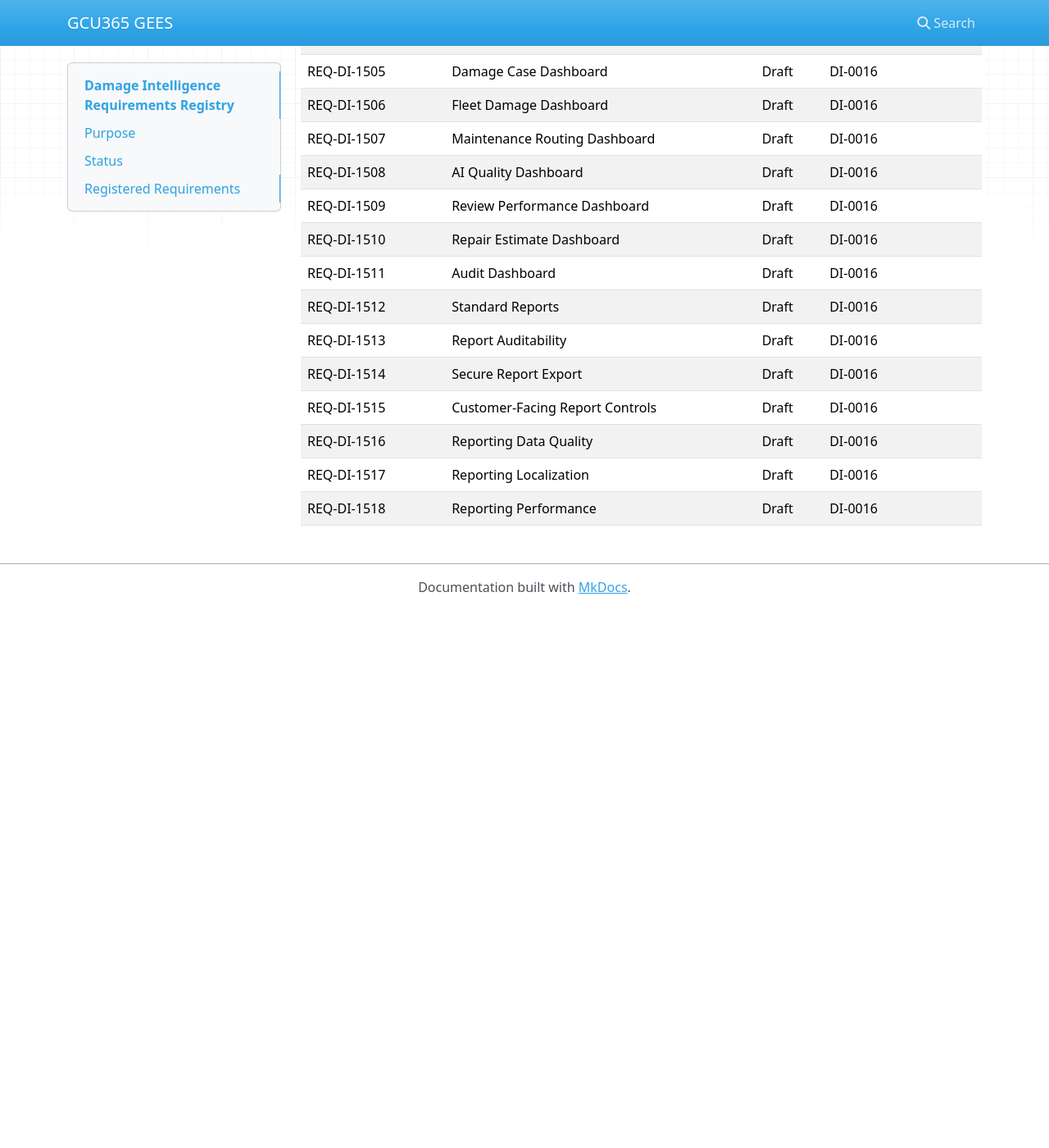
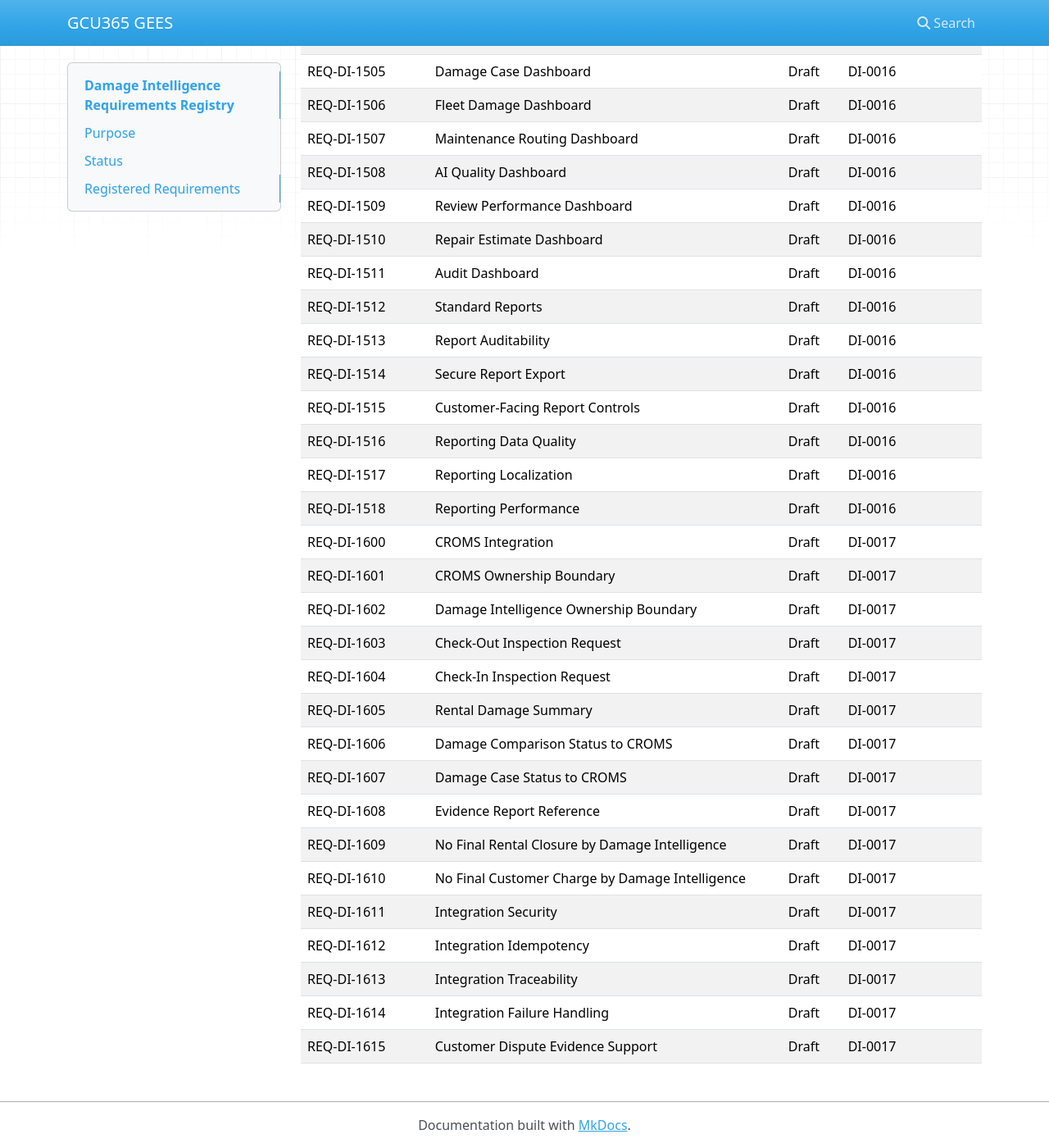
Before and after one commit to My10Sons/GCU365GEES, an MkDocs documentation site: the page built from docs/99-Appendices/Requirement-Registry/DAMAGE.md, in a window 1280 px wide and 1400 px high, scrolled down 10341 px. Shown: the whole window at 82% size. Built offline with MkDocs 1.6.1, drawn with Linux system fonts in a browser that asks for light colours; nearby versions of some CDN libraries; before the commit the page ends 11085 px from its top, so only the background shows below that.

Commit message:
Update DAMAGE.md

```diff
--- a/docs/99-Appendices/Requirement-Registry/DAMAGE.md
+++ b/docs/99-Appendices/Requirement-Registry/DAMAGE.md
@@ -269,3 +269,19 @@ Requirements have been registered below.
 | REQ-DI-1516 | Reporting Data Quality | Draft | DI-0016 | Reports identify missing/uncertain data |
 | REQ-DI-1517 | Reporting Localization | Draft | DI-0016 | English and Arabic reporting labels |
 | REQ-DI-1518 | Reporting Performance | Draft | DI-0016 | Reporting does not degrade operations |
+| REQ-DI-1600 | CROMS Integration | Draft | DI-0017 | Integration with CROMS rental workflows |
+| REQ-DI-1601 | CROMS Ownership Boundary | Draft | DI-0017 | CROMS owns rental lifecycle and closure |
+| REQ-DI-1602 | Damage Intelligence Ownership Boundary | Draft | DI-0017 | Damage Intelligence owns evidence and damage records |
+| REQ-DI-1603 | Check-Out Inspection Request | Draft | DI-0017 | CROMS can request check-out inspection |
+| REQ-DI-1604 | Check-In Inspection Request | Draft | DI-0017 | CROMS can request check-in inspection |
+| REQ-DI-1605 | Rental Damage Summary | Draft | DI-0017 | Provide rental damage summary to CROMS |
+| REQ-DI-1606 | Damage Comparison Status to CROMS | Draft | DI-0017 | Provide comparison outcome summary |
+| REQ-DI-1607 | Damage Case Status to CROMS | Draft | DI-0017 | Provide damage case status updates |
+| REQ-DI-1608 | Evidence Report Reference | Draft | DI-0017 | Provide controlled report references |
+| REQ-DI-1609 | No Final Rental Closure by Damage Intelligence | Draft | DI-0017 | Damage Intelligence does not close rentals |
+| REQ-DI-1610 | No Final Customer Charge by Damage Intelligence | Draft | DI-0017 | Damage Intelligence does not determine final charges |
+| REQ-DI-1611 | Integration Security | Draft | DI-0017 | Secure authenticated and authorized integration |
+| REQ-DI-1612 | Integration Idempotency | Draft | DI-0017 | Avoid duplicate inspections/cases/reports |
+| REQ-DI-1613 | Integration Traceability | Draft | DI-0017 | Trace rental to evidence, case, report, and audit |
+| REQ-DI-1614 | Integration Failure Handling | Draft | DI-0017 | Retry, visible status, audit, and recovery |
+| REQ-DI-1615 | Customer Dispute Evidence Support | Draft | DI-0017 | Controlled evidence for dispute workflows |
```
